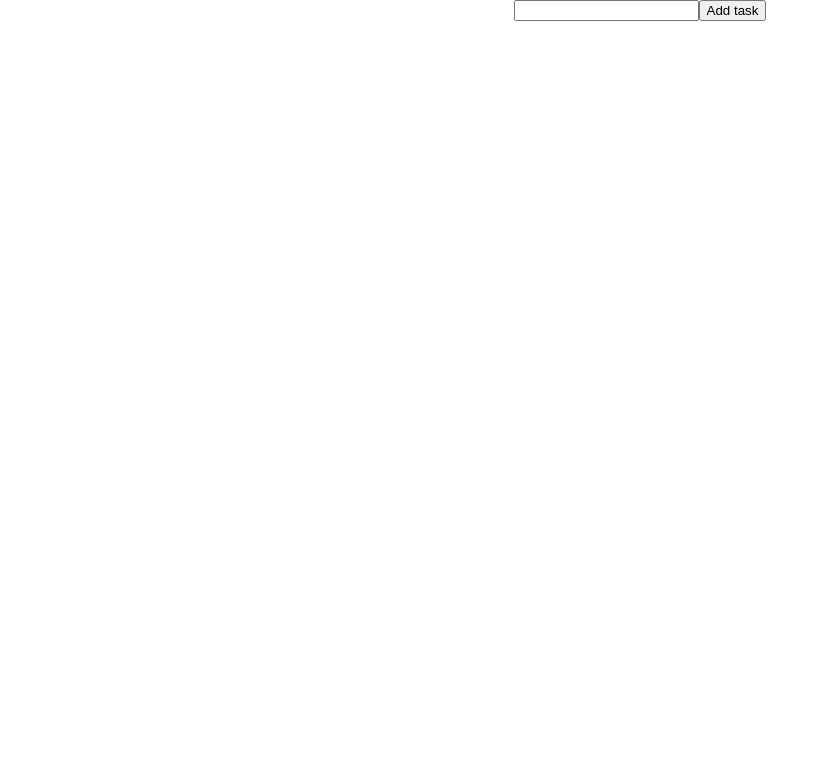
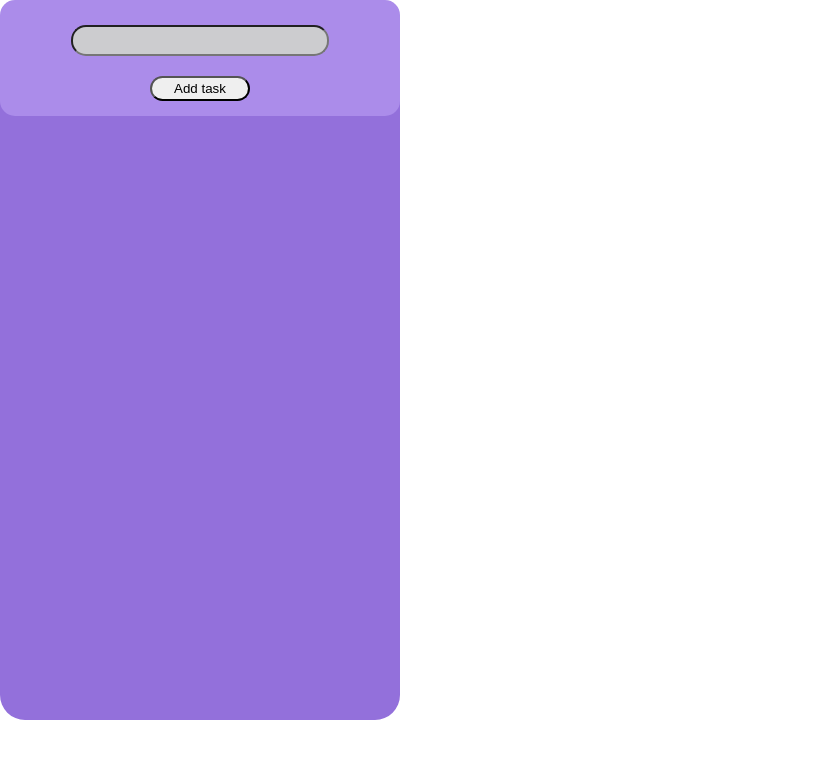
Before and after one commit to torioyoshiko/ReactJS-todo-list, a React (Create React App) app: page / in a window 1280 px wide. Shown: the top 758 px of the page, without its empty margins (0-829 px from the left). Built offline with nearby package versions, Linux system fonts and the light colour scheme.

Commit message:
three
add some "design"
dont fix keys

```diff
--- a/src/components/todo-list.js
+++ b/src/components/todo-list.js
@@ -27,15 +27,22 @@ class TodoList extends Component {
     render () {
         return(
             <div className="todo-list-main">
+                <div className="input-button">
                     <input
                         onChange={(evt) => this.changeInput(evt.target.value)}
                         type="text"
                         value={this.state.userInput}
                     />
-                <button onClick={() => this.addTask(this.state.userInput)}>Add task</button>
+                    <button
+                        onClick={() => this.addTask(this.state.userInput)}>
+                        Add task
+                    </button>
+                </div>
+                <div className="list-todo">
                     <ul>
-                    {this.state.list.map((value)=><li>{value}</li>)}
+                        {this.state.list.map((value) => <li type="none">{value}</li>)}
                     </ul>
+                </div>
             </div>
         )
     }
--- a/src/index.css
+++ b/src/index.css
@@ -1,5 +1,44 @@
 body {
   margin: 0;
   padding: 0;
-  font-family: sans-serif;
+  font-family: Calibri;
 }
+
+.todo-list-main {
+  display: flex;
+  flex-direction: column;
+  height: 720px;
+  width: 400px;
+  background-color: #9370DB;
+  border-radius: 25px;
+}
+
+.input-button{
+  display: flex;
+  flex-direction: column;
+  justify-content: center;
+  align-items: center;
+  padding-top: 25px;
+  padding-bottom: 15px;
+  background-color: #ab8cea;
+  border-radius: 15px;
+}
+
+.input-button input {
+  background-color: #cccccf;
+  width: 250px;
+  height: 25px;
+  border-radius: 15px;
+}
+
+.input-button button {
+  width: 100px;
+  height: 25px;
+  margin-top: 20px;
+  border-radius: 50px;
+}
+
+.list-todo ul li{
+  margin-right: 45px;
+  word-wrap: break-word;
+}
```
Lines whose indentation alone changed are shown as unchanged.
